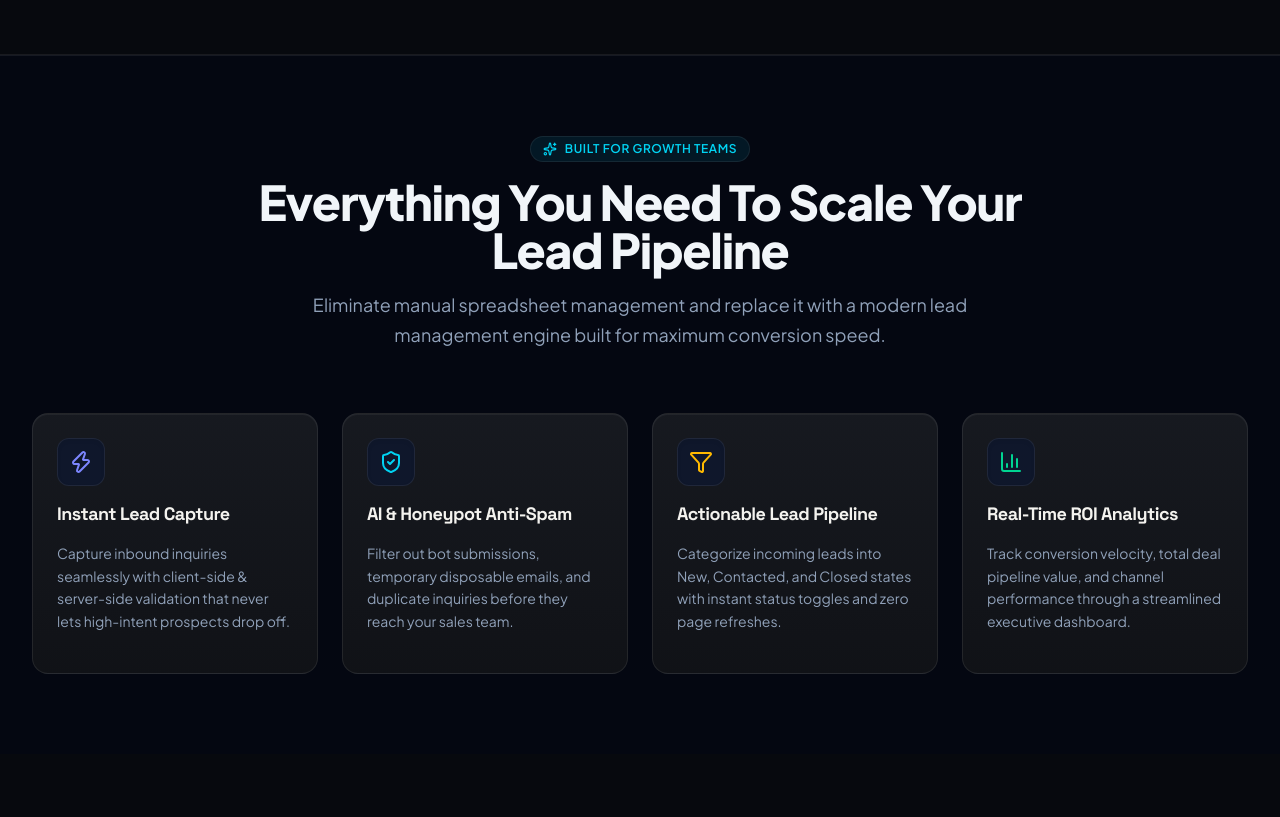
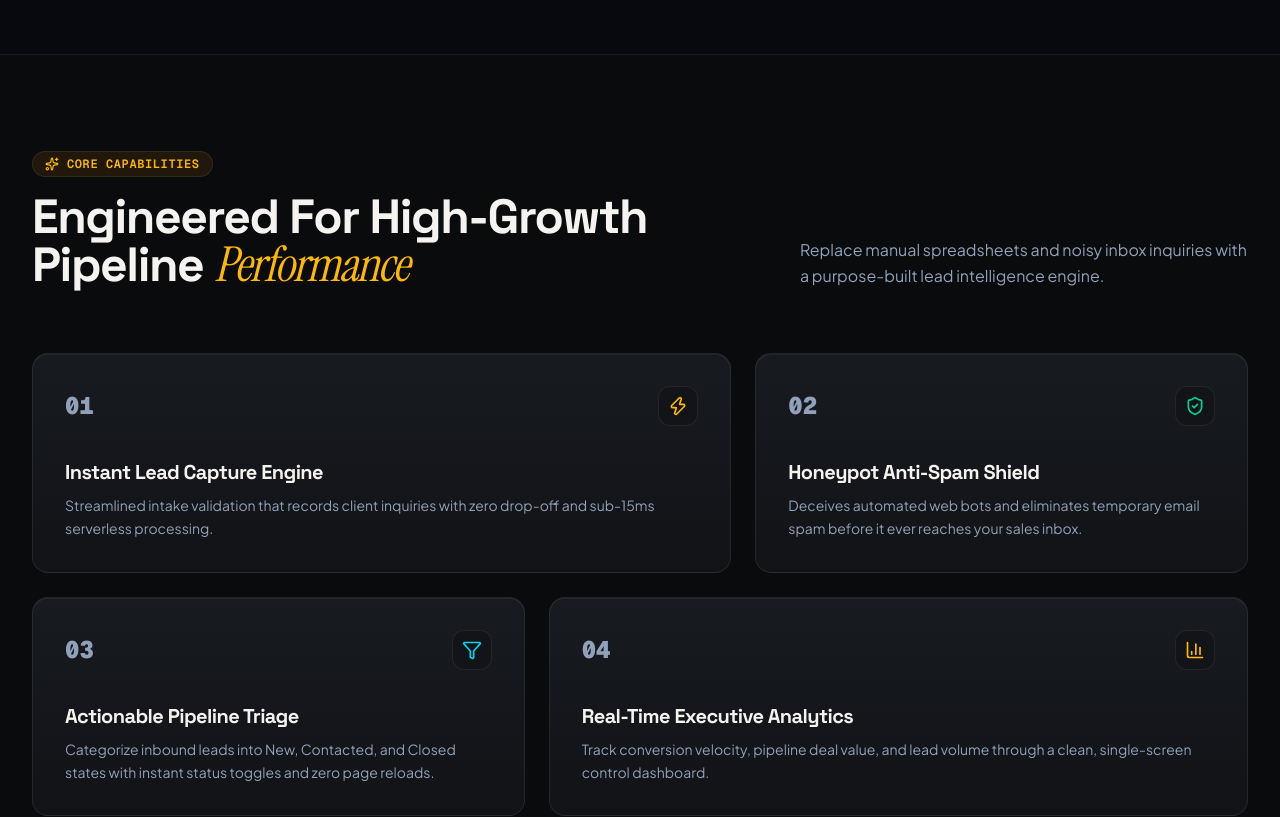
Before and after one commit to SarveshHardas/LeadDesk-DigitalHeroess, a Next.js app: page / in a window 1280 px wide. Shown: the part 980-1797 px from the top of the page. Built offline with nearby package versions, Linux system fonts and the light colour scheme; no server answers.

Commit message:
feat(landing): transform Benefits section into asymmetrical magazine grid

```diff
--- a/src/components/landing/Benefits.tsx
+++ b/src/components/landing/Benefits.tsx
@@ -5,58 +5,86 @@ import { Zap, ShieldCheck, BarChart3, Filter, Sparkles } from 'lucide-react';
 export const Benefits: React.FC = () => {
   const benefitsList = [
     {
-      icon: <Zap className="w-6 h-6 text-indigo-400" />,
-      title: 'Instant Lead Capture',
-      description: 'Capture inbound inquiries seamlessly with client-side & server-side validation that never lets high-intent prospects drop off.',
+      num: '01',
+      icon: <Zap className="w-5 h-5 text-amber-400" />,
+      title: 'Instant Lead Capture Engine',
+      description: 'Streamlined intake validation that records client inquiries with zero drop-off and sub-15ms serverless processing.',
+      span: 'md:col-span-7',
     },
     {
-      icon: <ShieldCheck className="w-6 h-6 text-cyan-400" />,
-      title: 'AI & Honeypot Anti-Spam',
-      description: 'Filter out bot submissions, temporary disposable emails, and duplicate inquiries before they reach your sales team.',
+      num: '02',
+      icon: <ShieldCheck className="w-5 h-5 text-emerald-400" />,
+      title: 'Honeypot Anti-Spam Shield',
+      description: 'Deceives automated web bots and eliminates temporary email spam before it ever reaches your sales inbox.',
+      span: 'md:col-span-5',
     },
     {
-      icon: <Filter className="w-6 h-6 text-amber-400" />,
-      title: 'Actionable Lead Pipeline',
-      description: 'Categorize incoming leads into New, Contacted, and Closed states with instant status toggles and zero page refreshes.',
+      num: '03',
+      icon: <Filter className="w-5 h-5 text-cyan-400" />,
+      title: 'Actionable Pipeline Triage',
+      description: 'Categorize inbound leads into New, Contacted, and Closed states with instant status toggles and zero page reloads.',
+      span: 'md:col-span-5',
     },
     {
-      icon: <BarChart3 className="w-6 h-6 text-emerald-400" />,
-      title: 'Real-Time ROI Analytics',
-      description: 'Track conversion velocity, total deal pipeline value, and channel performance through a streamlined executive dashboard.',
+      num: '04',
+      icon: <BarChart3 className="w-5 h-5 text-amber-400" />,
+      title: 'Real-Time Executive Analytics',
+      description: 'Track conversion velocity, pipeline deal value, and lead volume through a clean, single-screen control dashboard.',
+      span: 'md:col-span-7',
     },
   ];
 
   return (
-    <section id="benefits" className="py-20 relative border-t border-slate-800/80 bg-slate-950/40">
+    <section id="benefits" className="py-24 relative border-b border-white/10 bg-[#0a0b0d]">
       <div className="max-w-7xl mx-auto px-4 sm:px-6 lg:px-8">
-        <div className="text-center max-w-3xl mx-auto mb-16">
-          <div className="inline-flex items-center gap-2 px-3 py-1 rounded-full bg-cyan-500/10 text-cyan-400 text-xs font-semibold uppercase tracking-wider mb-4 border border-cyan-500/20">
-            <Sparkles className="w-3.5 h-3.5" />
-            Built For Growth Teams
+
+        {/* Editorial Section Title */}
+        <div className="flex flex-col md:flex-row md:items-end justify-between gap-6 mb-16">
+          <div className="max-w-2xl">
+            <div className="inline-flex items-center gap-2 px-3 py-1 rounded-full bg-amber-500/10 text-amber-400 font-mono text-xs font-semibold uppercase tracking-wider mb-4 border border-amber-500/20">
+              <Sparkles className="w-3.5 h-3.5" />
+              Core Capabilities
+            </div>
+            <h2 className="text-3xl sm:text-5xl font-extrabold text-[#f4f3ef] tracking-tight font-display">
+              Engineered For High-Growth Pipeline{' '}
+              <span className="font-serif-italic font-normal text-amber-400 font-serif">
+                Performance
+              </span>
+            </h2>
           </div>
-          <h2 className="text-3xl sm:text-5xl font-extrabold text-slate-100 tracking-tight">
-            Everything You Need To Scale Your Lead Pipeline
-          </h2>
-          <p className="text-slate-400 text-base sm:text-lg mt-4 leading-relaxed">
-            Eliminate manual spreadsheet management and replace it with a modern lead management engine built for maximum conversion speed.
+          <p className="text-slate-400 text-sm sm:text-base max-w-md font-sans leading-relaxed">
+            Replace manual spreadsheets and noisy inbox inquiries with a purpose-built lead intelligence engine.
           </p>
         </div>
 
-        <div className="grid grid-cols-1 md:grid-cols-2 lg:grid-cols-4 gap-6">
+        {/* Asymmetrical Magazine Grid */}
+        <div className="grid grid-cols-1 md:grid-cols-12 gap-6">
           {benefitsList.map((item, idx) => (
-            <Card key={idx} className="glass-card hover:translate-y-[-4px] transition-all duration-200">
-              <CardHeader>
-                <div className="w-12 h-12 rounded-xl bg-slate-900 border border-slate-800 flex items-center justify-center mb-2 shadow-inner">
+            <div
+              key={idx}
+              className={`${item.span} tactile-card p-8 rounded-2xl border border-white/10 flex flex-col justify-between hover:border-white/20 transition-all duration-200 group`}
+            >
+              <div className="flex items-center justify-between mb-8">
+                <span className="font-mono text-2xl font-black text-slate-400 group-hover:text-amber-400 transition-colors">
+                  {item.num}
+                </span>
+                <div className="w-10 h-10 rounded-xl bg-[#121418] border border-white/10 flex items-center justify-center">
                   {item.icon}
                 </div>
-                <CardTitle className="text-lg">{item.title}</CardTitle>
-                <CardDescription className="text-xs sm:text-sm text-slate-400 leading-relaxed mt-2">
+              </div>
+
+              <div>
+                <h3 className="text-xl font-bold text-[#f4f3ef] tracking-tight font-display mb-2">
+                  {item.title}
+                </h3>
+                <p className="text-xs sm:text-sm text-slate-400 leading-relaxed font-sans">
                   {item.description}
-                </CardDescription>
-              </CardHeader>
-            </Card>
+                </p>
+              </div>
+            </div>
           ))}
         </div>
+
       </div>
     </section>
   );
```
